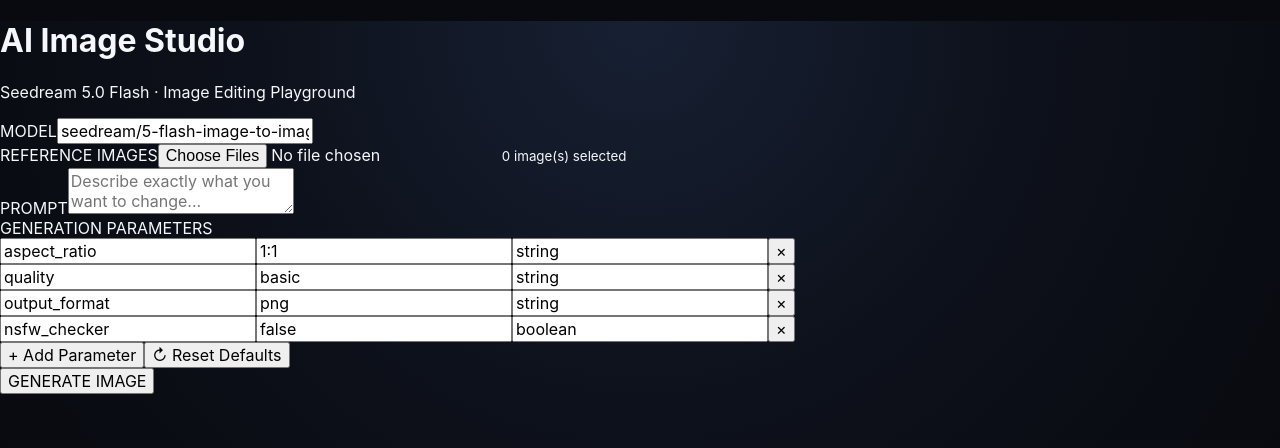
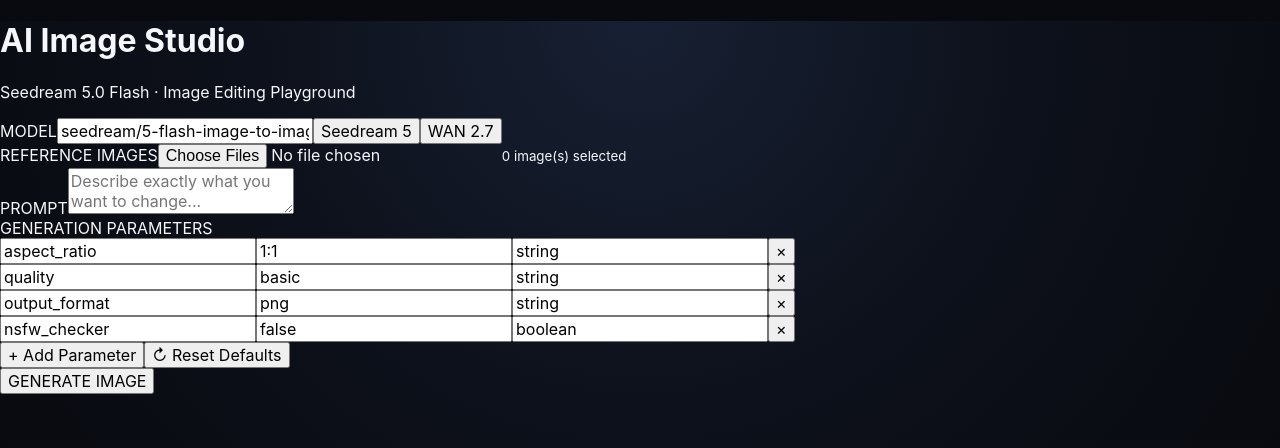
Before and after one commit to j9project/jason-ai-image-studio, a Next.js app: page / in a window 1280 px wide. Shown: the top 448 px of the page. Built offline with nearby package versions, Linux system fonts and the light colour scheme.

Commit message:
Update page.js

```diff
--- a/app/page.js
+++ b/app/page.js
@@ -19,7 +19,20 @@
   const [status, setStatus] = useState("");
 const [resultUrl, setResultUrl] = useState("");
 const [isGenerating, setIsGenerating] = useState(false);
-function updateParam(index, field, value) {
+function useSeedream5() {
+  setModel("seedream/5-flash-image-to-image");
+  setParams(defaultParams.map((item) => ({ ...item })));
+}
+  function useWan27() {
+  setModel("wan/2-7-image");
+  setParams([
+    { key: "resolution", value: "1K", type: "string" },
+    { key: "aspect_ratio", value: "1:1", type: "string" },
+    { key: "n", value: "1", type: "number" },
+    { key: "nsfw_checker", value: "false", type: "boolean" },
+  ]);
+}
+  function updateParam(index, field, value) {
   setParams((old) =>
     old.map((item, i) =>
       i === index ? { ...item, [field]: value } : item
@@ -196,6 +209,12 @@
           value={model}
           onChange={(e) => setModel(e.target.value)}
         />
+        <button type="button" onClick={useSeedream5}>
+  Seedream 5
+</button>
+            <button type="button" onClick={useWan27}>
+  WAN 2.7
+</button>
       </section>
 
       <section>
```
